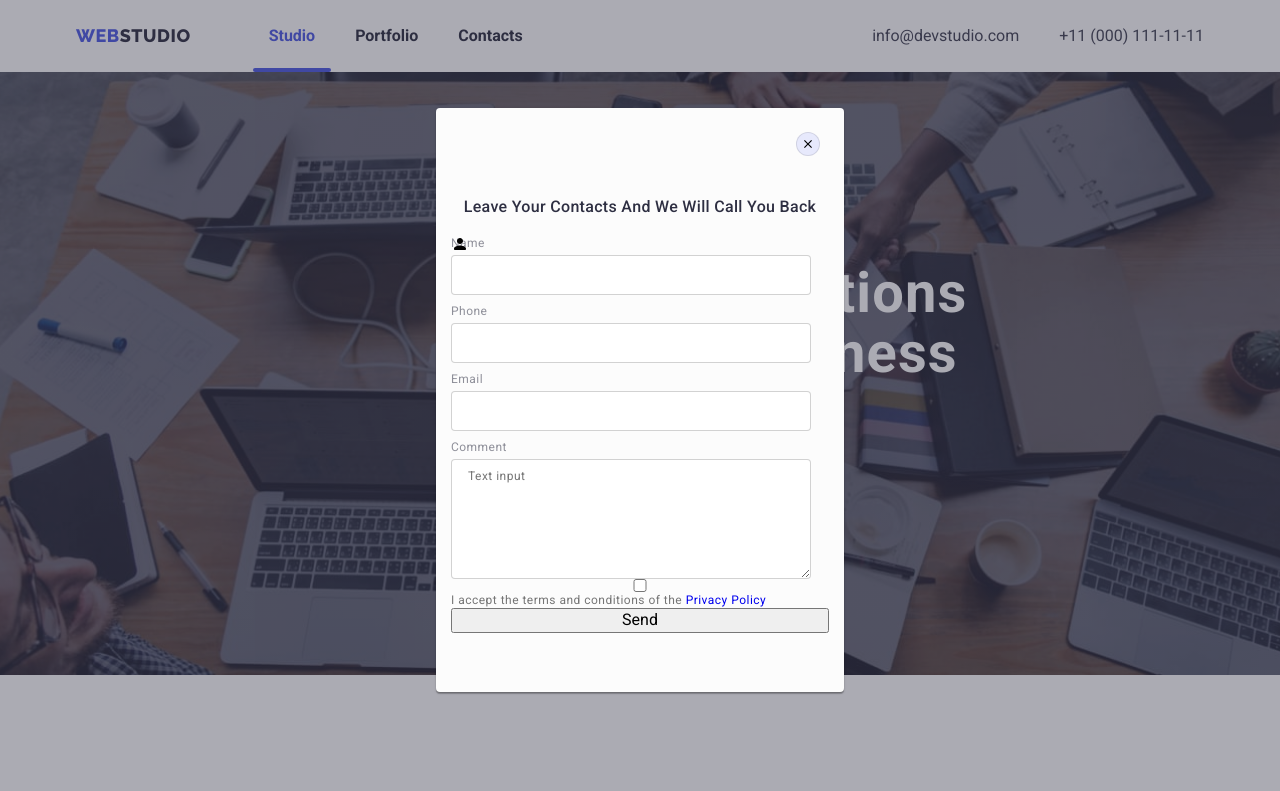
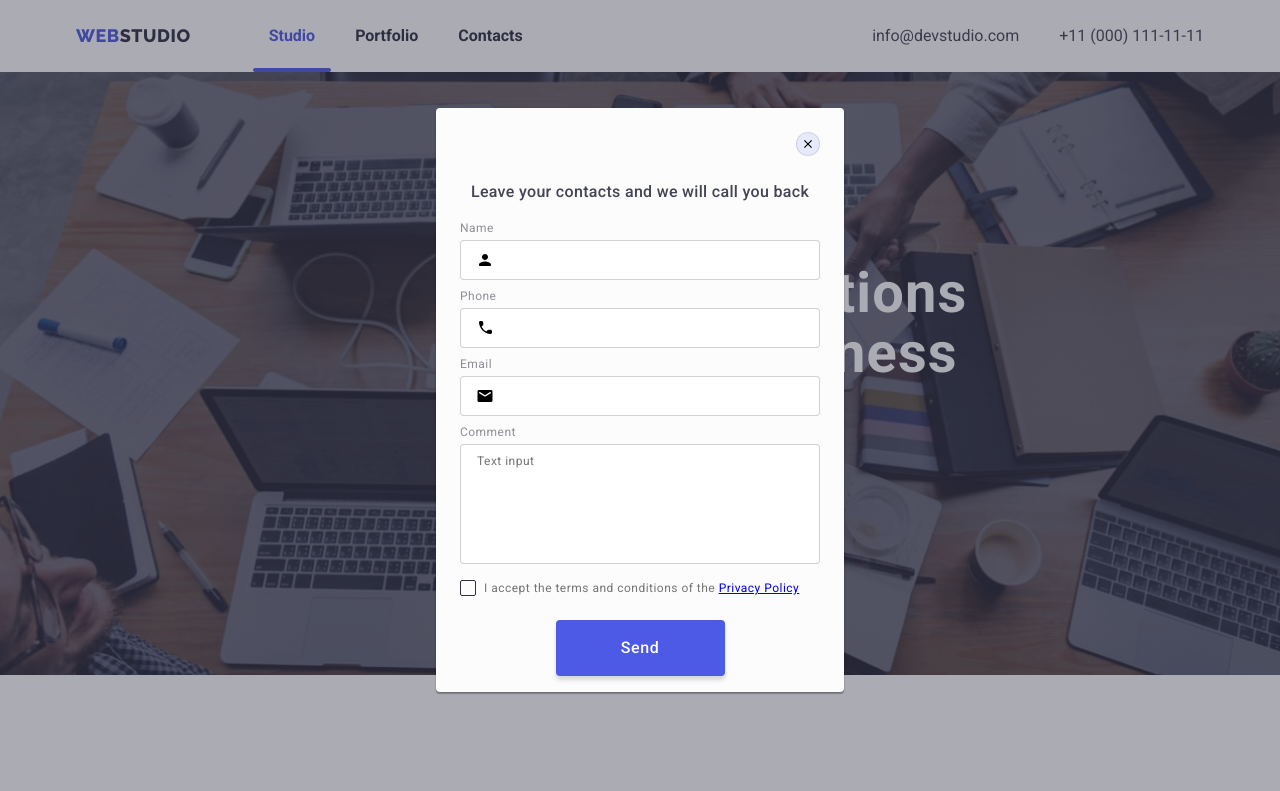
Before and after one commit to AlexandrIshchenko/goit-markup-hw-06, a plain HTML site: page index.html in a window 1280 px wide. Both pictures are taken after a click on the button "Order Service". Shown: the top 791 px of the page. Drawn offline with Linux system fonts and the light colour scheme.

Commit message:
Added checkbox to modal window

```diff
--- a/css/styles.css
+++ b/css/styles.css
@@ -817,7 +817,6 @@ ul {
 
     width: 408px;
     height: 584px;
-    padding: 15px;
 
     background-color: #FCFCFC;
     box-shadow: 0px 1px 1px rgba(0, 0, 0, 0.14),
@@ -871,6 +870,7 @@ ul {
 .modal-form {
     display: flex;
     flex-direction: column;
+    padding: 0 24px;
 }
 
 .modal-title {
@@ -884,9 +884,12 @@ ul {
     letter-spacing: 0.02em;
 }
 
+.container-modal {
+    position: relative;
+    color: var(--primary-brand);
+}
+
 .modal-subtitle {
-    position: relative;
-
     margin-bottom: 4px;
 
     text-transform: capitalize;
@@ -911,13 +914,31 @@ ul {
     font-size: 12px;
     line-height: 1.34;
     letter-spacing: 0.04em;
+
+    transition-property: border-color;
+        transition-duration: 250ms;
+        transition-timing-function: cubic-bezier(0.4, 0, 0.2, 1);
+}
+
+.modal-input:focus {
+    outline: none;
+    border-color: var(--primary-brand);
+}
+
+.modal-input:focus ~ .modal-svg {
+    fill: currentColor;
 }
 
 .modal-svg {
     position: absolute;
+    top: 8px;
+    left: 16px;
 
     width: 18px;
-    height: 18px;
+    height: 24px;
+
+    transition-duration: 250ms;
+    transition-timing-function: cubic-bezier(0.4, 0, 0.2, 1);
 }
 
 .modal-comment {
@@ -925,6 +946,7 @@ ul {
     height: 120px;
     padding-top: 8px;
     padding-left: 16px;
+    margin-bottom: 16px;
 
     border: 1px solid rgba(33, 33, 33, 0.2);
     border-radius: 4px;
@@ -933,10 +955,35 @@ ul {
     font-size: 12px;
     line-height: 1.34;
     letter-spacing: 0.04em;
-    /* color: rgba(117, 117, 117, 0.5); */
+
+    transition-property: border-color;
+        transition-duration: 250ms;
+        transition-timing-function: cubic-bezier(0.4, 0, 0.2, 1);
 }
 
-.checkbox_consent {
+.modal-comment:focus {
+    outline: none;
+    border-color: var(--primary-brand);
+}
+
+textarea {
+    resize: none;
+}
+
+.container-checkbox {
+    position: relative;
+
+    margin-bottom: 24px;
+}
+
+.container-checkbox a {
+    text-decoration-line: underline;
+}
+
+.checkbox-consent {
+    display: flex;
+    align-items: center;
+
     font-weight: 400;
     font-size: 12px;
     line-height: 1.34;
@@ -944,3 +991,54 @@ ul {
 
     color: #757575;
 }
+
+
+.modal-checkbox:checked + .checkbox-consent::before {
+    border-color: var(--pressed-state);
+    background-image: url('../images/checkbox.svg');
+    background-size: contain;
+}
+
+.checkbox-consent::before {
+    display: block;
+    width: 16px;
+    height: 16px;
+    margin-right: 8px;
+    border: 1.25px solid var(--dark);
+    border-radius: 2px;
+    content: '';
+    cursor: pointer;
+}
+
+.container-btn_send {
+    display: flex;
+    align-items: center;
+    justify-content: center;
+}
+
+.modal-btn_send {
+    width: 169px;
+    height: 56px;
+
+    background: var(--primary-brand);
+    box-shadow: 0px 4px 4px rgba(0, 0, 0, 0.15);
+    border-radius: 4px;
+    border: var(--primary-brand);
+
+    font-weight: 500;
+    font-size: 16px;
+    line-height: 24px;
+    letter-spacing: 0.04em;
+    color: #FFFFFF;
+
+    cursor: pointer;
+
+    transition-property: background-color;
+    transition-duration: 250ms;
+    transition-timing-function: cubic-bezier(0.4, 0, 0.2, 1);
+}
+
+.modal-btn_send:hover,
+.modal-btn_send:focus {
+    background: var(--pressed-state);
+}
--- a/index.html
+++ b/index.html
@@ -440,30 +440,43 @@
         </button>
 
         <form class="modal-form">
-          <h2 class="modal-title">Leave your contacts and we will call you back</h2>
+          <b class="modal-title">Leave your contacts and we will call you back</b>
 
-          <label class="modal-subtitle" for="name">
+          <label class="modal-subtitle" for="name">name</label>
+          <div class="container-modal">
+            <input class="modal-input" type="text" name="name" id="name" autofocus required minlength="3" pattern="[a-zA-Z]+">
             <svg class="modal-svg">
               <use href="./images/icons.svg#icon-person"></use>
             </svg>
-            name
-          </label>
-          <input class="modal-input" type="text" name="name" id="name">
-
+          </div>
 
           <label class="modal-subtitle" for="tel">phone</label>
-          <input class="modal-input" type="tel" name="tel" id="tel">
+          <div class="container-modal">
+            <input class="modal-input" type="tel" name="tel" id="tel" required pattern="[0-9]{3}-[0-9]{3}-[0-9]{2}-[0-9]{2}" title="xxx-xxx-xx-xx">
+            <svg class="modal-svg">
+              <use href="./images/icons.svg#icon-phone"></use>
+            </svg>
+          </div>
 
           <label class="modal-subtitle" for="user-email">email</label>
-          <input class="modal-input"  type="email" name="user-email" id="user-email">
+          <div class="container-modal">
+            <input class="modal-input"  type="email" name="user-email" id="user-email" required>
+            <svg class="modal-svg">
+              <use href="./images/icons.svg#icon-email"></use>
+            </svg>
+          </div>
 
           <label class="modal-subtitle" for="user-comment">comment</label>
-          <textarea class="modal-comment" type="comment" name="comment" id="user-comment" placeholder="Text input"></textarea>
+          <textarea class="modal-comment" name="comment" id="user-comment" placeholder="Text input"></textarea>
 
-          <input type="checkbox" name="checkbox" id="checkbox">
-          <label class="checkbox_consent" for="checkbox">I accept the terms and conditions of the<a href="#"> Privacy Policy</a></label>
+          <div class="container-checkbox">
+            <input class="modal-checkbox visually-hidden" type="checkbox" name="checkbox" id="checkbox" required>
+            <label class="checkbox-consent" for="checkbox">I accept the terms and conditions of the&nbsp;<a href="#">Privacy Policy </a></label>
+          </div>
 
-          <button type="submit">Send</button>
+          <div class="container-btn_send">
+            <button class="modal-btn_send" type="submit">Send</button>
+          </div>
         </form>
       </div>
     </div>
```
Also changed, not shown: images/checkbox.svg (added).
